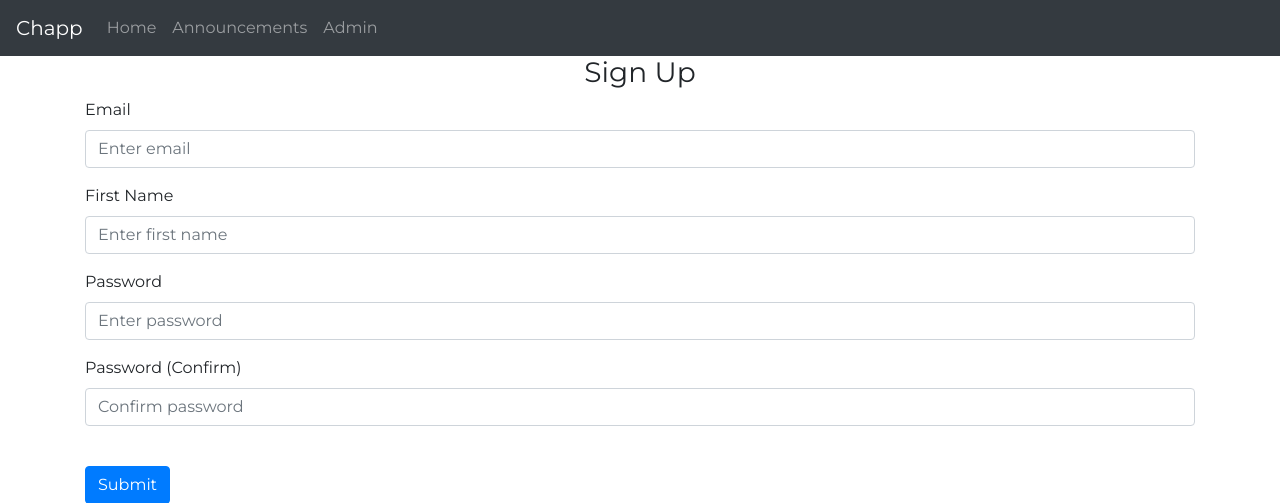
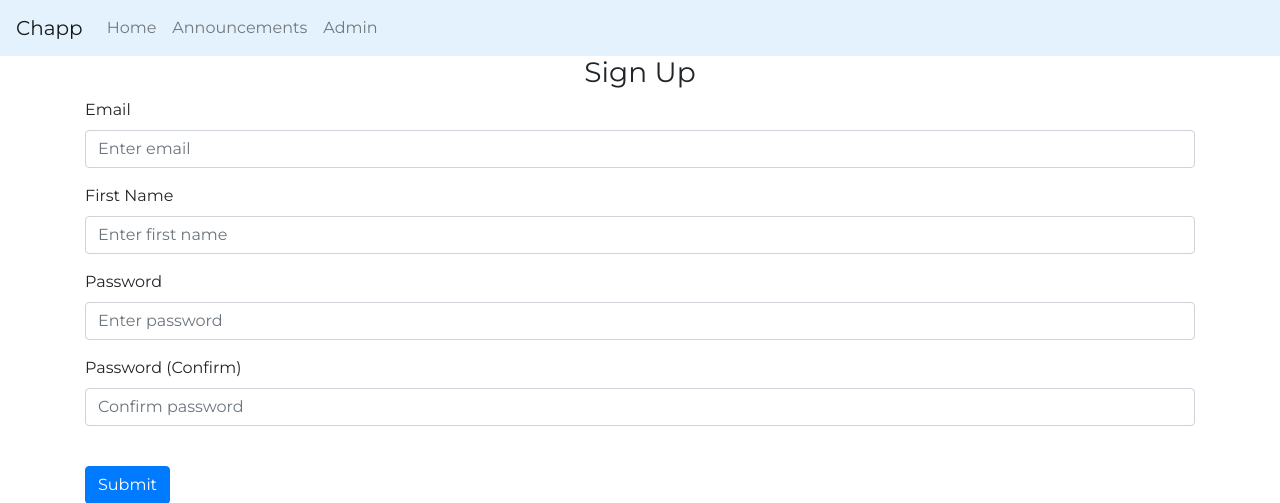
Before and after one commit to SpOOkRS1/Second-Try, a Flask app: page /adsign-up in a window 1280 px wide. Shown: the top 503 px of the page. Run offline with Flask 2, Linux system fonts and the light colour scheme; some libraries are stand-ins or nearby versions.

Commit message:
G - changed color of nav bar

```diff
--- a/website/templates/base.html
+++ b/website/templates/base.html
@@ -10,7 +10,7 @@
       <title>{% block title %}Home{% endblock %}</title>
    </head>
    <body>
-       <nav class="navbar sticky-top navbar-expand-lg navbar-dark bg-dark">
+       <nav class="navbar sticky-top navbar-expand-lg navbar-light" style = "background-color: #e3f2fd;">
          <a class="navbar-brand" href="/">Chapp</a>
            <button class="navbar-toggler" type="button" data-toggle="collapse" data-target="#navbar">
                <span class="navbar-toggler-icon"></span>
```
